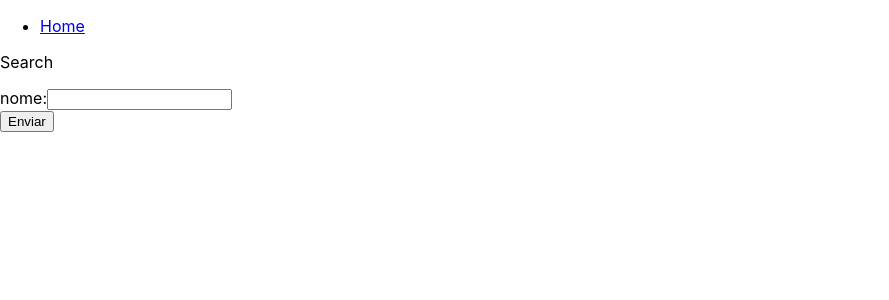
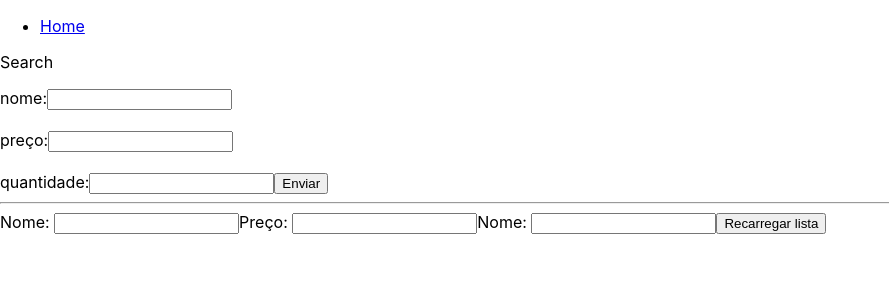
Before and after one commit to CauanSuzuki/conection_frontEnd, a React (Create React App) app: page / in a window 1280 px wide. Shown: the top 300 px of the page, without its empty margins (0-889 px from the left). Built offline with nearby package versions, Linux system fonts and the light colour scheme.

Commit message:
fix: preco,qtdd,botao recarregar

```diff
--- a/src/pages/home.js
+++ b/src/pages/home.js
@@ -5,22 +5,34 @@ import axios from "axios";
 function Home() {
   const [store, setStore] = useState([]);
 
-  function reserch(nome) {
-    axios
+  async function reserch(nome, preco, quantidade) {
+    await axios
       .post("http://localhost:3335/produto", {
         nome: nome,
+        preco: preco,
+        quantidade: quantidade,
       })
       .then((resposta) => console.log(resposta.data));
+  }
+  async function list() {
+    await axios
+      .get("http://localhost:3335/produto", {})
+      .then(function (result) {
+        setStore(result.data);
+      })
+      .catch(function (error) {
+        console.log(error);
+      });
   }
 
   const formik = useFormik({
     initialValues: {
       nome: "",
+      preco: "",
+      quantidade: "",
     },
     onSubmit: (value) => {
-      reserch(value.nome);
-      console.log(formik.values.nome);
-      console.log();
+      reserch(value.nome, value.preco, value.quantidade);
     },
   });
 
@@ -38,89 +50,47 @@ function Home() {
           value={formik.values.nome}
         />
         <br></br>
-
+        <br></br>
+        <label htmlFor="preco">preço:</label>
+        <input
+          id="preco"
+          name="preco"
+          type="text"
+          onChange={formik.handleChange}
+          value={formik.values.preco}
+        />
+        <br></br>
+        <br></br>
+        <label htmlFor="quantidade">quantidade:</label>
+        <input
+          id="quantidade"
+          name="quantidade"
+          type="text"
+          onChange={formik.handleChange}
+          value={formik.values.quantidade}
+        />
         <button type="submit">Enviar</button>
       </form>
+
+      <hr></hr>
       <div>
-        {/* Nome: {store[0].nome} <br></br> */}
+        Nome:{" "}
+        <input
+          value={store.length > 0 ? store[store.length - 1].nome : ""}
+        ></input>
+        Preço:{" "}
+        <input
+          value={store.length > 0 ? store[store.length - 1].preco : ""}
+        ></input>
+        Nome:{" "}
+        <input
+          value={store.length > 0 ? store[store.length - 1].quantidade : ""}
+        ></input>
+        <button onClick={() => list()}>Recarregar lista</button>
+        <br></br>
         <br></br>
       </div>
     </div>
   );
 }
 export default Home;
-
-// import React, { useState } from "react";
-// import { useFormik } from "formik";
-// const axios = require("axios");
-
-// function Home() {
-//   const [store, setStore] = useState([]);
-
-//   function reserch(nome) {
-//     fetch("http://localhost:3335/produto")
-//       .then((row) => row.json())
-//       .then((data) => {
-//         setStore(data);
-//         console.log(data);
-//       });
-//   }
-//   const formik = useFormik({
-//     initialValues: {
-//       name: "",
-//       preco: "",
-//       quantidade: "",
-//     },
-//     onSubmit: (values) => {
-//       reserch(values);
-//     },
-//   });
-
-//   return (
-//     <div className="search">
-//       <p>Search</p>
-
-//       <form onSubmit={formik.handleSubmit}>
-//         <label htmlFor="name">name:</label>
-//         <input
-//           id="name"
-//           name="name"
-//           type="text"
-//           onChange={formik.handleChange}
-//           value={formik.values.name}
-//         />
-//         <br></br>
-//         {console.log(formik.values.name)}
-//         {console.log(formik.values.preco)}
-//         {console.log(formik.values.quantidade)}
-//         <br></br>
-//         <label htmlFor="preco">preço:</label>
-//         <input
-//           id="preco"
-//           name="preco"
-//           type="text"
-//           onChange={formik.handleChange}
-//           value={formik.values.preco}
-//         />
-//         <br></br>
-//         <br></br>
-//         <label htmlFor="quantidade">quantidade:</label>
-//         <input
-//           id="quantidade"
-//           name="quantidade"
-//           type="text"
-//           onChange={formik.handleChange}
-//           value={formik.values.quantidade}
-//         />
-//         <br></br>
-//         <br></br>
-//         <button type="submit">Enviar</button>
-//       </form>
-//       <div>
-//         {/* Nome: {store.nome} <br></br> */}
-//         <br></br>
-//       </div>
-//     </div>
-//   );
-// }
-// export default Home;
```
